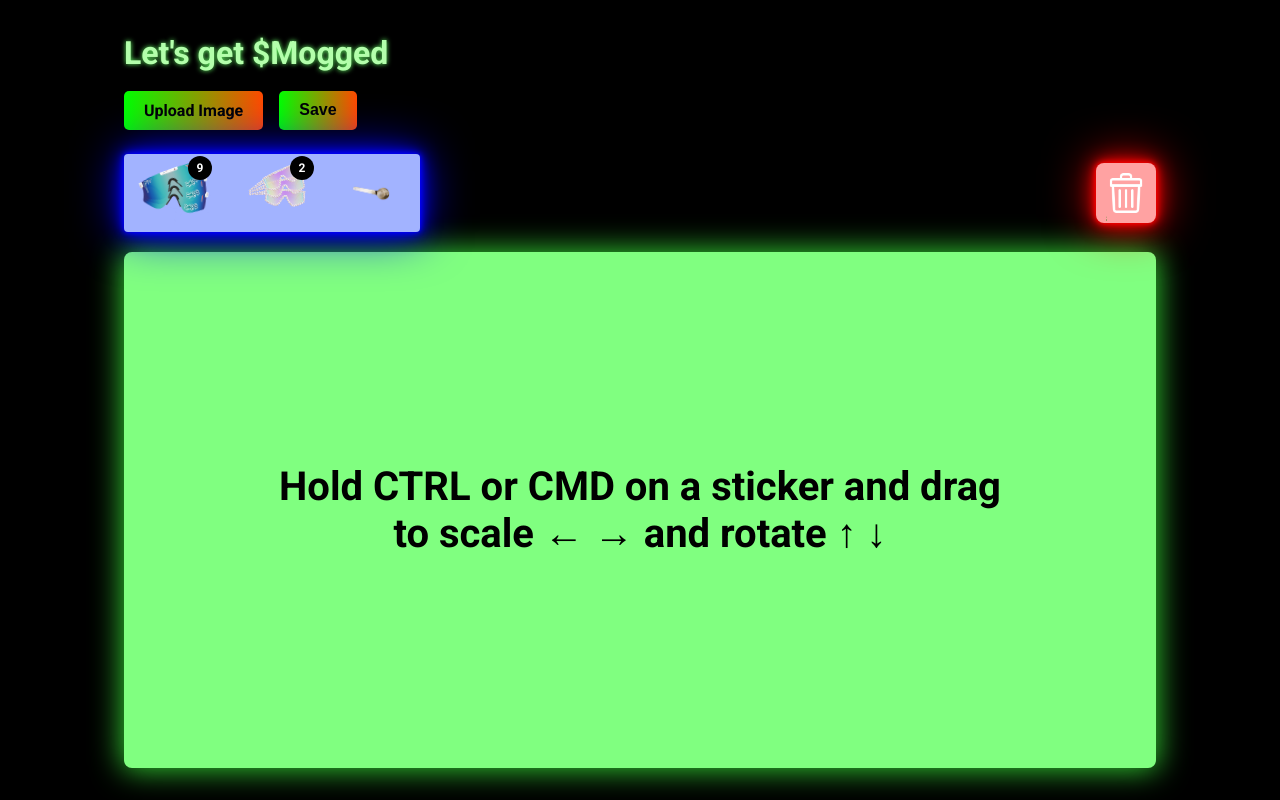
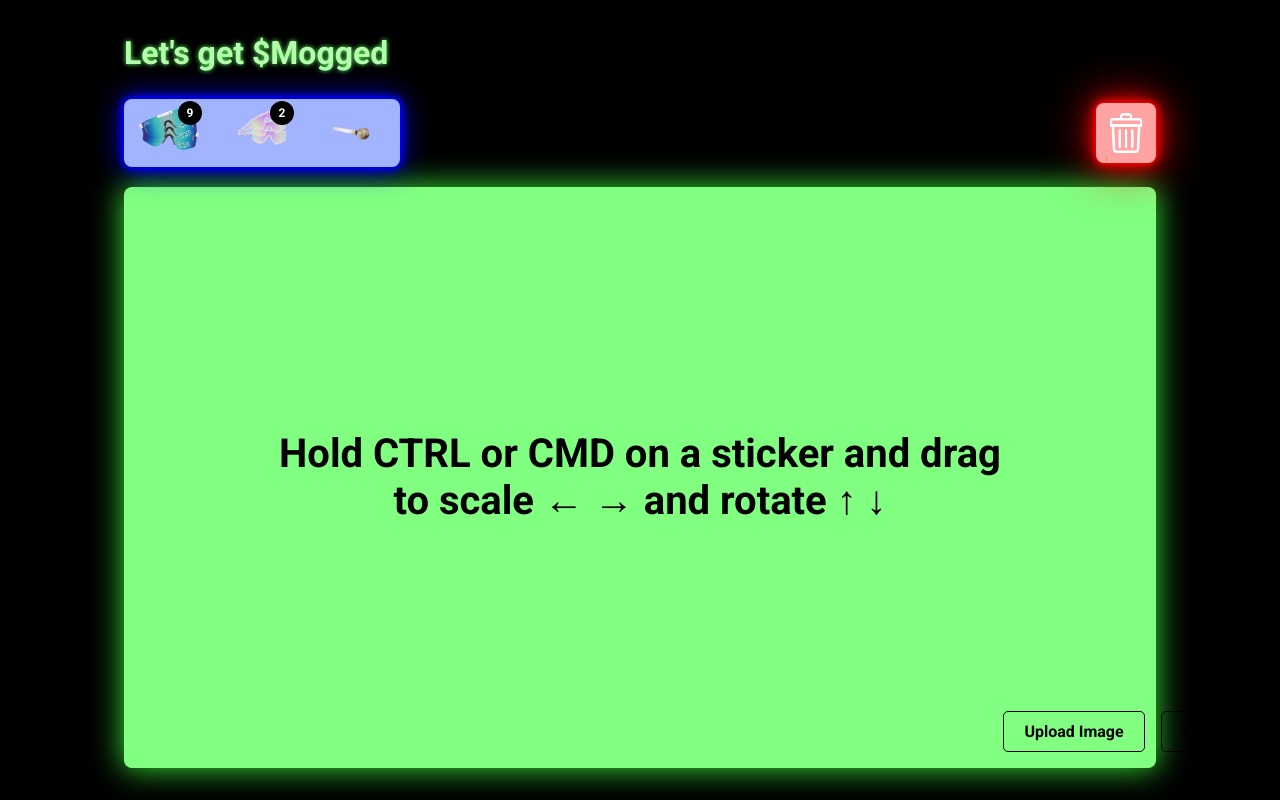
Before and after one commit to bropin1/moggle-app, a React (Create React App) app: page / in a window 1280 px wide. Built offline with nearby package versions, Linux system fonts and the light colour scheme.

Commit message:
styles updte

```diff
--- a/src/components/canvas/canvas.jsx
+++ b/src/components/canvas/canvas.jsx
@@ -120,7 +120,6 @@ const Canvas = forwardRef(
         onTouchEnd={handleInteractionEnd}
         onTouchMove={handleInteractionMove}
       >
-        {/* {uploadedImage} */}
         <div className={styles.header} ref={headerRef}>
           <div className={styles["sticker-generator-wrapper"]}>
             <GridContainer iconImg={mgl1} headerRef={headerRef}>
--- a/src/components/canvas/canvas.module.scss
+++ b/src/components/canvas/canvas.module.scss
@@ -25,20 +25,26 @@
     padding: 8px 0;
     z-index: 1;
     padding-bottom: 20px;
-
+    @media (max-width: 768px) {
+      padding-bottom: 16px;
+    }
     .sticker-generator-wrapper {
-      border-radius: 4px;
+      border-radius: 8px;
       color: #fff; /* White text for better contrast */
       background-color: #a2b3ff; /* Neon blue background color */
       box-shadow: 0 0 5px #00f, /* Inner blue glow */ 0 0 10px #00f,
-        /* Middle blue glow */ 0 0 20px #00f,
-        /* Outer blue glow */ 0 0 50px #00f; /* Far outer blue glow */
+        /* Middle blue glow */ 0 0 10px #00f,
+        /* Outer blue glow */ 0 0 30px #00f; /* Far outer blue glow */
       display: flex;
       flex-direction: row;
       align-items: center;
       column-gap: 32px;
       padding: 4px 16px;
       z-index: 1;
+
+      @media (max-width: 768px) {
+        padding: 0px 8px;
+      }
     }
   }
 
--- a/src/components/wrapper/gridContainer.module.scss
+++ b/src/components/wrapper/gridContainer.module.scss
@@ -62,12 +62,15 @@ $sticker-size: 50;
 
   .img-wrapper {
     position: relative;
-    height: 70px;
-    width: 70px;
+    height: 60px;
+    width: 60px;
     display: flex;
     align-items: center;
     z-index: 1;
-
+    @media (max-width: 768px) {
+      height: 40px;
+      width: 40px;
+    }
     img {
       width: 100%;
       z-index: 1;
@@ -90,6 +93,11 @@ $sticker-size: 50;
     height: 24px;
     border-radius: 100px;
     background-color: #000; // Improved readability
+    @media (max-width: 768px) {
+      font-size: 8px;
+      width: 16px;
+      height: 16px;
+    }
   }
 
   .grid-container {
@@ -120,19 +128,3 @@ $sticker-size: 50;
     outline: 2px solid #000; // Example focus outline
   }
 }
-
-@media (max-width: 768px) {
-  .root {
-    position: relative;
-
-    .img-wrapper {
-      height: 40px;
-      width: 40px;
-    }
-    .number-of-el {
-      font-size: 8px;
-      width: 16px;
-      height: 16px;
-    }
-  }
-}
--- a/src/pages/playground.module.scss
+++ b/src/pages/playground.module.scss
@@ -18,7 +18,7 @@ body {
   row-gap: 16px;
   justify-content: center;
   @media (max-width: 768px) {
-    padding: 16px 8px;
+    padding: 0 8px 8px 8px;
   }
 }
 
@@ -35,13 +35,24 @@ header {
     font-family: inherit;
     color: #b3ffab;
     text-shadow: 0 0 5px #66ff66;
+    @media (max-width: 768px) {
+      display: none;
+    }
   }
 }
 
 .container {
   display: flex;
   column-gap: 16px;
+  position: absolute;
+  bottom: 48px;
+  right: 40px;
+  z-index: 2;
 
+  @media (max-width: 768px) {
+    bottom: 16px;
+    right: 16px;
+  }
   .upload-wrapper,
   .save-button {
     position: relative;
@@ -52,15 +63,19 @@ header {
     border: none;
     border-radius: 5px;
     font-weight: bold;
-    background: linear-gradient(90deg, #00ff00 0%, #ff4900 100%);
+    // background: linear-gradient(90deg, #00ff00 0%, #ff4900 100%);
+    background-color: transparent;
+    border: 1px solid black;
     // text-shadow: 0 0 5px #000; // Shadow for better readability
-    color: #000; // Black color for better contrast
-
+    color: black; // Black color for better contrast
+    backdrop-filter: blur(2px);
+    // background-color: rgba(255, 255, 255, 0.15);
     @media (max-width: 768px) {
       font-size: 12px;
     }
     &:hover {
-      box-shadow: 0 0 20px #ff00d6;
+      background-color: black;
+      color: white;
     }
   }
   .save-button {
@@ -76,7 +91,10 @@ header {
     border: none;
     border-radius: 5px;
     font-weight: bold;
-    color: #000;
+    color: black;
+    &:hover {
+      color: white;
+    }
     @media (max-width: 768px) {
       font-size: 12px;
     }
```
